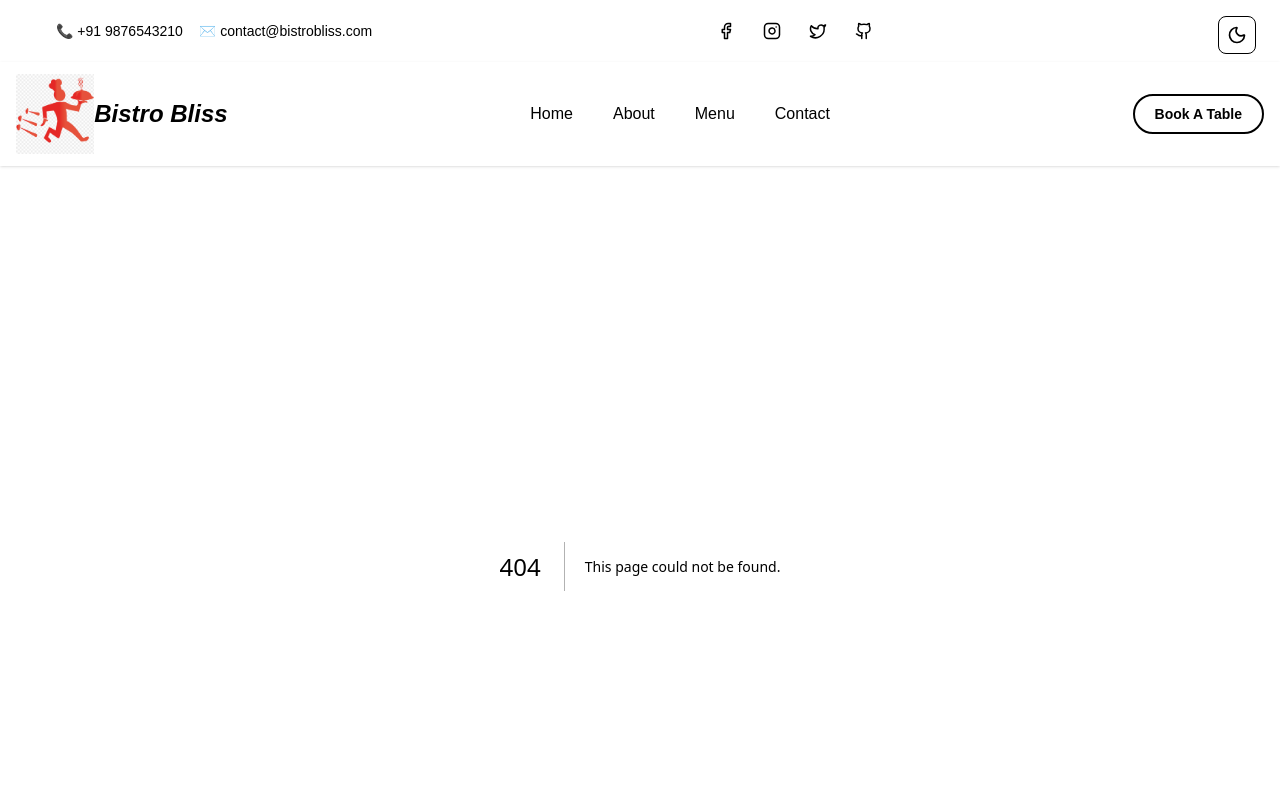
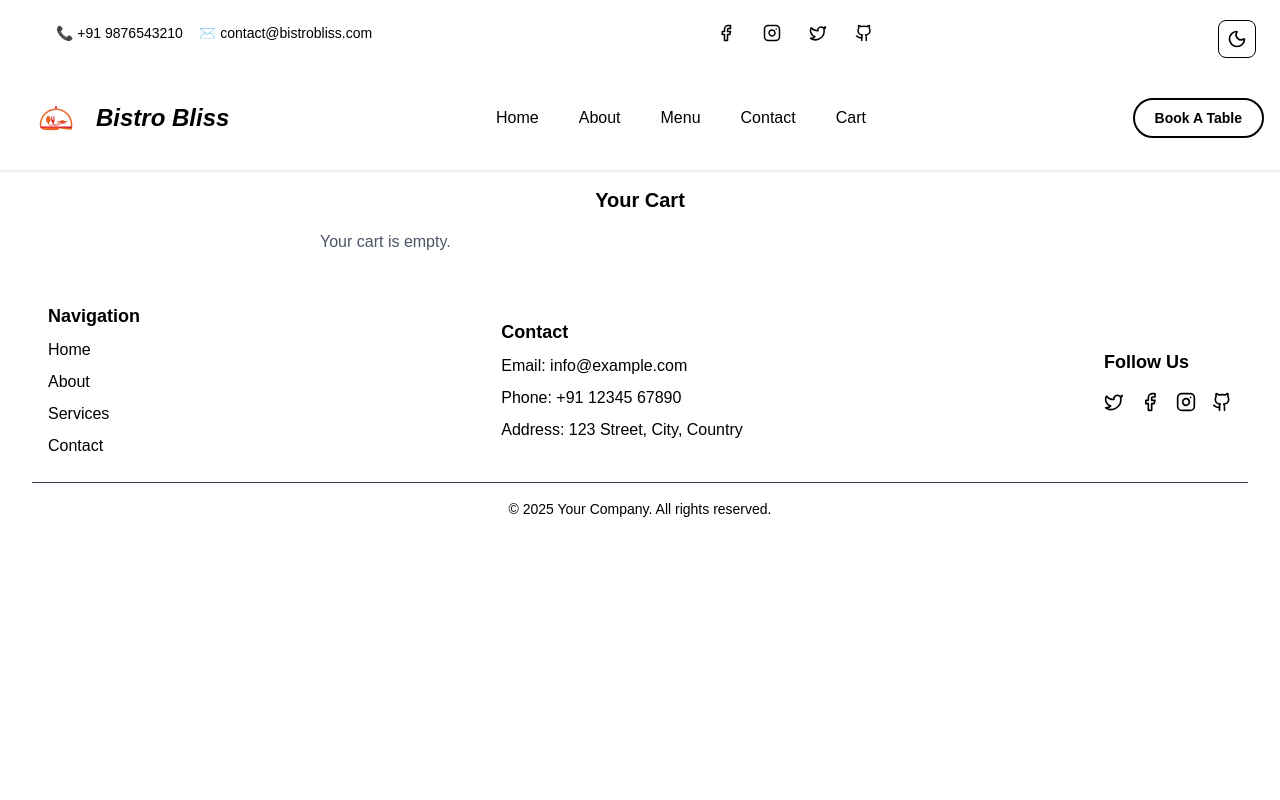
Before and after one commit to tdacorp/POC--7---Landing-Page-UI-with-Light-Dark-Theme-Next.js-TS-Tailwind-, a Next.js app in the folder my-app/: page /cart in a window 1280 px wide. Before the commit this address had no page. Shown: the top 800 px of the page. Built offline with nearby package versions, Linux system fonts and the light colour scheme.

Commit message:
feat(UI): add cart page

```diff
--- /dev/null
+++ b/my-app/src/app/cart/cart-context.tsx
@@ -0,0 +1,78 @@
+"use client";
+import { createContext, useContext, useState } from "react";
+type CartContextType = {
+  cart: any[];
+  addToCart: (item: any) => void;
+  removeItem: (id: string) => void;
+  // removeItem: (id: number) => void;
+   incrementQuantity: (id: string) => void;
+  decrementQuantity: (id: string) => void;
+
+};
+
+const CartContext = createContext<CartContextType | null>(null);
+
+export const CartProvider = ({ children }: { children: React.ReactNode }) => {
+  type CartItem = {
+  id: string;
+  name: string;
+  price: number;
+  quantity: number; // new property
+
+};
+
+const [cart, setCart] = useState<CartItem[]>([]);
+
+  const addToCart = (item: CartItem) => {
+  setCart(prevCart => {
+    const existingItem = prevCart.find(i => i.id === item.id);
+    if (existingItem) {
+      // If item exists, just increment quantity
+      return prevCart.map(i =>
+        i.id === item.id ? { ...i, quantity: i.quantity + 1 } : i
+      );
+    } else {
+      // If item not in cart, add with quantity 1
+      return [...prevCart, { ...item, quantity: 1 }];
+    }
+  });
+};
+
+
+  const removeItem  = (id: string) => {
+    setCart((prev) => prev.filter((item) => item.id !== id));
+  };
+
+
+  const incrementQuantity = (id: string) => {
+  setCart(prevCart =>
+    prevCart.map(item =>
+      item.id === id ? { ...item, quantity: item.quantity + 1 } : item
+    )
+  );
+};
+
+const decrementQuantity = (id: string) => {
+  setCart(prevCart =>
+    prevCart
+      .map(item =>
+        item.id === id ? { ...item, quantity: item.quantity - 1 } : item
+      )
+      .filter(item => item.quantity > 0) // remove if quantity goes to 0
+  );
+};
+
+  return (
+    <CartContext.Provider value={{ cart, addToCart, removeItem, decrementQuantity, incrementQuantity   }}>
+      {children}
+    </CartContext.Provider>
+  );
+};
+
+export const useCart = () => {
+  const context = useContext(CartContext);
+  if (!context) {
+    throw new Error("useCart must be used inside CartProvider");
+  }
+  return context;
+};
--- /dev/null
+++ b/my-app/src/app/cart/page.tsx
@@ -0,0 +1,72 @@
+"use client";
+
+import { useCart } from "./cart-context";
+import Link from "next/link";
+
+export default function CartPage() {
+  const cart = useCart();
+  if (!cart) return null;
+
+  const { cart: cartList, removeItem, decrementQuantity, incrementQuantity } = cart;
+
+  const total = cartList.reduce((sum, item) => sum + item.price * item.quantity, 0);
+
+  return (
+    <div className="p-4 max-w-2xl mx-auto">
+
+      <div className="flex justify-center items-center mb-4">
+        <h1 className="text-xl font-bold">Your Cart</h1>
+      </div>
+
+      {/* Items */}
+      <div className="space-y-3"style={{ background: "var(--bg)", color: "var(--text)" }}>
+        {cartList.length === 0 && (
+          <p className="text-gray-600">Your cart is empty.</p>
+        )}
+
+        {cartList.map((item) => (
+          <div
+            key={item.id}
+            className="flex justify-between items-center border p-3 rounded-lg bg-white shadow"
+            style={{ background: "var(--bg)", color: "var(--text)" }}
+          >
+            <div >
+              <p className="font-medium">{item.name}</p>
+              <p className="text-sm text-gray-600 dark:text-white"style={{ background: "var(--bg)", color: "var(--text)" }}>₹{item.price}</p>
+            </div>
+<div className=" space-x-2 ml-full mr-2 text-sm">
+  <button
+    onClick={() => decrementQuantity(item.id)}
+    className="px-2 py-1 bg-gray-200 rounded"
+  >
+    -
+  </button>
+  <span>{item.quantity}</span>
+  <button
+    onClick={() => incrementQuantity(item.id)}
+    className="px-2 py-1 bg-gray-200 rounded"
+  >
+    +
+  </button>
+</div>
+
+            <button
+              onClick={() => removeItem(item.id)}
+              className="text-red-600 text-sm"
+            >
+              Remove
+            </button>
+          </div>
+        ))}
+      </div>
+
+      {/* Total */}
+      {cartList.length > 0 && (
+        <div className="mt-6 border-t pt-4 flex justify-between text-lg font-semibold">
+          <span>Total:</span>
+          <span>₹{total}</span>
+        </div>
+      )}
+    </div>
+  );
+}
--- a/my-app/src/app/context/cart-context.tsx
+++ /dev/null
@@ -1,45 +0,0 @@
-"use client";
-
-import { createContext, useContext, useState } from "react";
-
-type CartItem = {
-  id: number;
-  name: string;
-  price: number;
-};
-
-// 2️⃣ Define context type
-type CartContextType = {
-  cart: CartItem[];
-  addToCart: (item: CartItem) => void;
-};
-
-// 3️⃣ Create Context with correct type
-const CartContext = createContext<CartContextType | undefined>(undefined);
-
-
-
-export const CartProvider = ({ children }: { children: ReactNode }) => {
-  const [cart, setCart] = useState<CartItem[]>([]);
-
-
-  const addToCart = (item) => {
-    setCart((prev) => [...prev, item]);
-  };
-
-  return (
-    <CartContext.Provider value={{ cart, addToCart }}>
-      {children}
-    </CartContext.Provider>
-  );
-}
-
-export const useCart = () => {
-  const context = useContext(CartContext);
-
-  if (!context) {
-    throw new Error("useCart must be used inside CartProvider");
-  }
-
-  return context;
-};
--- /dev/null
+++ b/my-app/src/app/data/menu-data.ts
@@ -0,0 +1,52 @@
+
+
+export const menuItems = [
+  {
+    id: 1,
+    name: "Crispy Tikki",
+    price: 9.99,
+    desc: "Made with eggs, lettuce, salt, oil and other ingredients.",
+    img: "/tikki.jpg",
+    category: "Breakfast"
+  },
+  {
+    id: 2,
+    name: "Hawaiian Pizza",
+    price: 15.99,
+    desc: "Made with eggs, ruti, ada, salt, oil and other ingredients.",
+    img: "/pizza.jpeg",
+    category: "Breakfast"
+  },
+  {
+    id: 3,
+    name: "Ice Cream",
+    price: 7.25,
+    desc: "Made with eggs, lettuce, salt, oil and other ingredients.",
+    img: "/ice.jpg",
+    category: "Desserts"
+  },
+  {
+    id: 4,
+    name: "Spicy Vda",
+    price: 20.99,
+    desc: "Made with eggs, flour, salt, oil and other ingredients.",
+    img: "/pkode.jpeg",
+    category: "Breakfast"
+  },
+  {
+    id: 5,
+    name: "Plain Dosa",
+    price: 20.99,
+    desc: "Made with eggs, flour, salt, oil and other ingredients.",
+    img: "/plain-Dosa.webp",
+    category: "Main Dishes"
+  },
+  {
+    id: 6,
+    name: "Aperol and Apple Cider Cocktail",
+    price: 20.99,
+    desc: "Refresh Your Taste Buds.",
+    img: "/drink.jpeg",
+    category: "Drinks"
+  },
+];
--- a/my-app/src/app/layout.tsx
+++ b/my-app/src/app/layout.tsx
@@ -1,6 +1,6 @@
 import "./globals.css";
 
-import { CartProvider } from "./context/cart-context";
+import { CartProvider } from "./cart/cart-context";
 
 import TopBar from "../components/TopBar";
 import Navbar from "../components/navbar";
@@ -23,7 +23,7 @@ export default function RootLayout({
           <ThemeWrapper>
             <TopBar />
             <Navbar />
-            {children}
+           <CartProvider>{children}</CartProvider>
             <Footer />
           </ThemeWrapper>
         </CartProvider>
--- a/my-app/src/app/menu/page.tsx
+++ b/my-app/src/app/menu/page.tsx
@@ -1,65 +1,17 @@
 "use client";
 import { useState } from "react";
 
-// import { useCart } from "@/app/context/cart-context";
+import { useCart } from "../cart/cart-context";
 import Image from "next/image";
 
 import MenuFilter from "./menu-filter";
+import { menuItems } from "../data/menu-data";
+
 
 
 export default function MenuCards() {
-  // const { addToCart } = useCart();
+  const { addToCart } = useCart();
 
-  const [menuItems, setMenuItems] = useState([
-    {
-      id: 1,
-      name: "Crispy Tikki",
-      price: 9.99,
-      desc: "Made with eggs, lettuce, salt, oil and other ingredients.",
-      img: "/tikki.jpg",
-      category: "Breakfast"
-    },
-    {
-      id: 2,
-      name: "Hawaiian Pizza",
-      price: 15.99,
-      desc: "Made with eggs, ruti, ada, salt, oil and other ingredients.",
-      img: "/pizza.jpeg",
-      category: "Breakfast"
-    },
-    {
-      id: 3,
-      name: "Ice Cream",
-      price: 7.25,
-      desc: "Made with eggs, lettuce, salt, oil and other ingredients.",
-      img: "/ice.jpg",
-      category: "Desserts"
-    },
-    {
-      id: 4,
-      name: "Spicy Vda",
-      price: 20.99,
-      desc: "Made with eggs, flour, salt, oil and other ingredients.",
-      img: "/pkode.jpeg",
-      category: "Breakfast"
-    },
-    {
-      id: 5,
-      name: "Plain Dosa",
-      price: 20.99,
-      desc: "Made with eggs, flour, salt, oil and other ingredients.",
-      img: "/plain-Dosa.webp",
-      category: "Main Dishes"
-    },
-    {
-      id: 6,
-      name: "Aperol and Apple Cider Cocktail",
-      price: 20.99,
-      desc: "Refresh Your Taste Buds.",
-      img: "/drink.jpeg",
-      category: "Drinks"
-    },
-  ]);
 
   const [filteredItems, setFilteredItems] = useState(menuItems);
 
@@ -100,12 +52,14 @@ export default function MenuCards() {
             </div>
 
             {/* Content */}
-            <div className="p-4 text-center flex flex-col h-full">
-              <p className="text-red-600 font-bold text-lg">${item.price}</p>
+            <div className="p-4 text-center flex flex-col h-full" style={{ background: "var(--bg)", color: "var(--text)" }}>
+              <p className="text-red-600 font-bold text-lg">₹{item.price}</p>
               <h3 className="font-semibold text-xl mt-2">{item.name}</h3>
               <p className="text-gray-500 text-sm mt-1">{item.desc}</p>
+
+              {/* Add to Cart Button */}
               <button
-                // onClick={() => addToCart(item)}
+                onClick={() => addToCart(item)}
                 className="
 
                  mt-2 border border-black text-black bg-white px-4 py-2 rounded-full hover:bg-red-600 transition w-full text-sm md:text-base
@@ -116,7 +70,7 @@ export default function MenuCards() {
 
 
             </div>
-             {/* Add to Cart Button */}
+
 
           </div>
         ))}
--- a/my-app/src/components/TopBar.tsx
+++ b/my-app/src/components/TopBar.tsx
@@ -38,7 +38,7 @@ export default function TopBar() {
       {/* Right: Theme Toggle */}
       <button
         onClick={() => setTheme(theme === "dark" ? "light" : "dark")}
-        className="p-2 rounded-lg border hover:bg-gray-200 dark:hover:bg-gray-700 mt-2"
+        className="p-2 rounded-lg border hover:bg-gray-200 dark:hover:bg-gray-700 mt-3"
       >
         {theme === "dark" ? <Sun size={20} /> : <Moon size={20} />}
       </button>
--- a/my-app/src/components/navbar.tsx
+++ b/my-app/src/components/navbar.tsx
@@ -17,7 +17,7 @@ export default function Navbar() {
       {/* Logo */}
       <div className="flex items-center">
         <Image
-          src="/logo.png"  // ← replace with your image path
+          src="/image.png"  // ← replace with your image path
           alt="Bistro Bliss Logo"
           width={50}
           height={50}
@@ -32,6 +32,7 @@ export default function Navbar() {
         <Link href="/about">About</Link>
         <Link href="/menu">Menu</Link>
         <Link href="/contact">Contact</Link>
+        <Link href="/cart">Cart</Link>
       </div>
 
       {/* Book a Table Button */}
```
Also changed, not shown: my-app/public/image.png (added).
